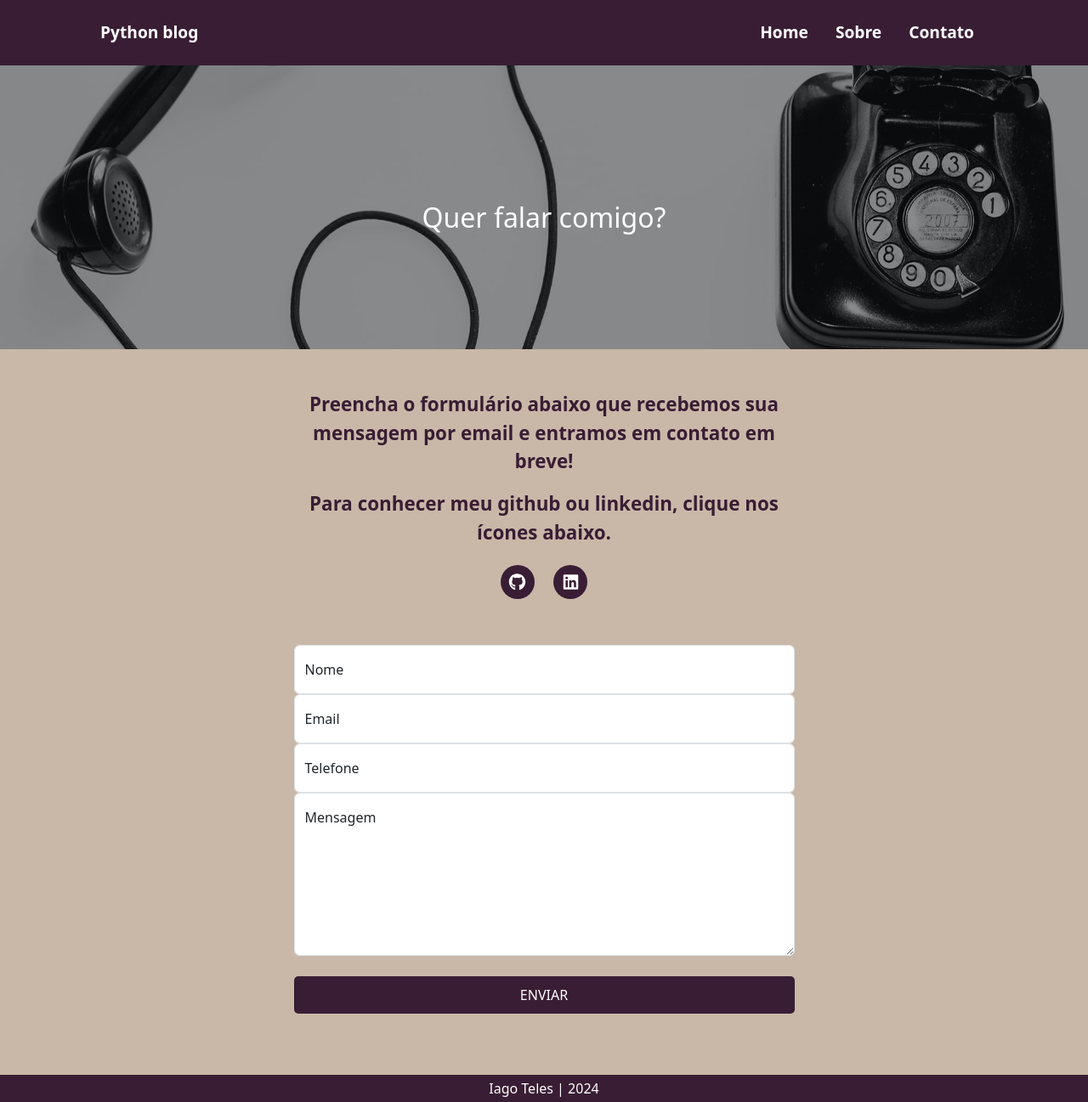
After one commit to iagooteles/blogPython, a Flask app: page /contact in a window 1280 px wide. The commit adds this page. Shown: the whole page at 85% size. Run offline with Flask 2, Linux system fonts and the light colour scheme; some libraries are stand-ins or nearby versions.

Commit message:
Adicionado form para envio de email, mudança na estilização por completo, adicionado contect e thankyou pages

```diff
--- a/server.py
+++ b/server.py
@@ -1,6 +1,7 @@
-from flask import Flask, render_template
+from flask import Flask, render_template, request, redirect, url_for
 from post import Post
 from utils import getCurrentYear
+from services.email_service import send_email
 import json
 import os
 
@@ -11,29 +12,40 @@ with open(data_file_path, 'r', encoding='utf-8') as file:
 
 post_objects = []
 for post in posts:
-    post_obj = Post(post["id"], post["title"], post["subtitle"], post["body"])
+    post_obj = Post(post['id'], post['title'], post['subtitle'], post['body'])
     post_objects.append(post_obj)
 
 app = Flask(__name__)
 
 
 @app.route('/')
-def get_all_posts():
-    return render_template("index.html", all_posts=post_objects, currentYear=getCurrentYear())
+def home():
+    return render_template('index.html', all_posts=post_objects, currentYear=getCurrentYear())
 
+@app.route('/about')
+def about():
+    return render_template('about.html', currentYear=getCurrentYear())
 
-@app.route("/about")
-def about():
-    return render_template("about.html", currentYear=getCurrentYear())
+@app.route('/contact', methods=['GET', 'POST'])
+def contact():
+    if request.method == 'POST':
+        name = request.form['name']
+        email = request.form['email']
+        phone = request.form['phone']
+        message = request.form['message']
 
+        send_email(name, email, phone, message)
+        return render_template('thankYou.html', currentYear=getCurrentYear(), name=name)
 
-@app.route("/post/<int:index>")
+    return render_template('contact.html', currentYear=getCurrentYear())
+
+@app.route('/post/<int:index>')
 def show_post(index):
     requested_post = None
     for blog_post in post_objects:
         if blog_post.id == index:
             requested_post = blog_post
-    return render_template("post.html", post=requested_post, currentYear=getCurrentYear())
+    return render_template('post.html', post=requested_post, currentYear=getCurrentYear())
 
 
 def init_server():
--- a/static/css/styles.css
+++ b/static/css/styles.css
@@ -1,9 +1,9 @@
-body{
- background: #efeff3;
- margin: 0;
- font-family: 'Raleway', sans-serif;
- -webkit-font-smoothing: antialiased;
-  color:#212121;
+body {
+  background-color: #c9b8a8 !important;
+  margin: 0;
+  font-family: 'Raleway', sans-serif;
+  -webkit-font-smoothing: antialiased;
+  color: #212121;
 }
 
 .navbar {
@@ -11,9 +11,9 @@ body{
   padding-bottom: 0 !important;
 }
 
-.wrapper{
+.wrapper {
   position: relative;
-  clear:both;
+  clear: both;
   margin: 0 auto 75px auto;
   width: 100%;
   overflow: hidden;
@@ -21,7 +21,7 @@ body{
 }
 
 .header-container {
-  background: #185f10;
+  background: #391d34;
 }
 
 .header-container button {
@@ -38,7 +38,7 @@ body{
 }
 
 .header-container a:hover {
-  color: #b4ffac;
+  color: #a24d52;
 }
 
 .top .title {
@@ -47,54 +47,75 @@ body{
 }
 
 .title h1 {
-  font-size:24px;
-  color:#FFF;
-  font-weight:500;
+  font-size: 24px;
+  color: #FFF;
+  font-weight: 500;
 }
 
-.content{
-    margin: -80px auto 100px;
+.content {
+  margin: -80px auto 100px;
   padding-bottom: 20px;
 }
 
-.card{
+.card {
   position: relative;
-  background: #fff;
-  padding:50px;
+  background-color: #e6d3c1 !important;
+  padding: 50px;
   min-width: 400px;
   max-width: 800px;
   margin: 20px auto 0 auto;
-  box-shadow: 0 2px 4px rgba(100,100,100,.1);
+  box-shadow: 0 2px 4px rgba(100, 100, 100, .1);
 
   border-radius: 8px;
 }
 
 .card h2 {
-  font-size:21px;
-  font-weight:500;
+  font-size: 21px;
+  font-weight: 500;
 }
 
 .card p {
-  color:#212121;
-  margin-top:20px;
+  color: #212121;
+  margin-top: 20px;
   font-size: 1.2em;
-  line-height:24px;
+  line-height: 24px;
+}
+
+.about-content {
+  height: 80.2vh;
+}
+
+.thank-you-container {
+  display: flex;
+  justify-content: center;
+  align-items: center;
+  color: #391d34;
+  font-size: 1.6rem;
+  font-weight: 700;
+
+  flex-direction: column;
+  height: 88vh;
+}
+
+.thank-you-container h2 {
+  font-size: 2.5rem;
 }
 
 footer {
-  position: fixed;
-  left: 0;
-  bottom: 0;
   width: 100%;
-  background-color: #185f10;
+  background-color: #391d34;
   color: white;
   text-align: center;
+}
+
+footer p {
+  margin: 0;
 }
 
 .btn-card {
   display: inline-block;
   padding: 10px 20px;
-  background-color: #1f7f15;
+  background-color: #f8af8c;
   color: white;
   text-align: center;
   text-decoration: none;
@@ -108,7 +129,7 @@ footer {
 }
 
 .btn-card:hover {
-  background-color: #103f0b;
+  background-color: #a24d52;
 }
 
 .close-btn {
@@ -126,11 +147,11 @@ footer {
 }
 
 .close-link:hover {
-  color: #082005;
+  color: #391d34;
 }
 
 .fas .fa-circle .fa-stack-2x {
-  color: #1f7f15;
+  color: #391d34;
 }
 
 .icon .fa-github {
@@ -145,3 +166,58 @@ footer {
 .about-container {
   margin-top: 3rem;
 }
+
+.contact-me-container {
+  position: relative;
+  margin-bottom: 3rem;
+  padding-top: 10rem;
+  padding-bottom: 8rem;
+  background: no-repeat center;
+  background-color: #6c757d;
+  background-size: cover;
+  background-attachment: scroll;
+
+  text-align: center;
+  color: #fff;
+}
+
+.contact-me-container:before {
+  content: "";
+  position: absolute;
+  top: 0;
+  left: 0;
+  right: 0;
+  bottom: 0;
+  background-color: #14171a;
+  opacity: 0.5;
+}
+
+.icone {
+  color: #391d34;
+
+  transition: 0.3s color ease-in-out;
+}
+
+.icone:hover {
+  color: #a24d52;
+}
+
+.btn-formulario {
+  width: 100%;
+  background-color: #391d34;
+  padding: 10px 0;
+  color: #fff;
+  border: none;
+  border-radius: 5px;
+}
+
+.btn-formulario:hover {
+  background-color: #a24d52;
+}
+
+.contact-me-text-container {
+  color: #391d34;
+  font-size: 1.4rem;
+  text-align: center;
+  font-weight: 700;
+}
--- /dev/null
+++ b/templates/contact.html
@@ -0,0 +1,120 @@
+{% include "header.html" %}
+
+<div
+  class="contact-me-container"
+  style="background-image: url('./../static/assets/img/contact-bg.jpg')"
+>
+  <div class="container position-relative px-4 px-lg-5">
+    <div class="row gx-4 gx-lg-5 justify-content-center">
+      <div class="col-md-10 col-lg-8 col-xl-7">
+        <div class="page-heading">
+          <h2>Quer falar comigo?</h2>
+        </div>
+      </div>
+    </div>
+  </div>
+</div>
+
+<main class="mb-4">
+  <div class="container px-4 px-lg-5">
+    <div class="row gx-4 gx-lg-5 justify-content-center">
+      <div class="col-md-10 col-lg-8 col-xl-7">
+        <div class="contact-me-text-container">
+          <p>
+            Preencha o formulário abaixo que recebemos sua mensagem por email e
+            entramos em contato em breve!
+          </p>
+          <p>Para conhecer meu github ou linkedin, clique nos ícones abaixo.</p>
+        </div>
+
+        <ul class="list-inline text-center icons-container">
+          <li class="list-inline-item">
+            <a
+              href="https://github.com/iagooteles"
+              target="_blank"
+              class="icone"
+            >
+              <span class="fa-stack fa-lg">
+                <i class="fas fa-circle fa-stack-2x"></i>
+                <i class="fab fa-github fa-stack-1x fa-inverse"></i>
+              </span>
+            </a>
+          </li>
+          <li class="list-inline-item">
+            <a
+              href="https://linkedin.com/in/iagooteles"
+              target="_blank"
+              class="icone"
+            >
+              <span class="fa-stack fa-lg">
+                <i class="fas fa-circle fa-stack-2x"></i>
+                <i class="fab fa-linkedin fa-stack-1x fa-inverse"></i>
+              </span>
+            </a>
+          </li>
+        </ul>
+
+        <div class="my-5">
+          <form id="contactForm" name="sentMessage" method="POST" action="/contact">
+            <div class="form-floating">
+              <input
+                class="form-control"
+                id="name"
+                name="name"
+                type="text"
+                placeholder="Digite seu nome..."
+                required
+              />
+              <label for="name">Nome</label>
+            </div>
+            <div class="form-floating">
+              <input
+                class="form-control"
+                id="email"
+                name="email"
+                type="email"
+                placeholder="Digite seu email..."
+                required
+              />
+              <label for="email">Email</label>
+            </div>
+            <div class="form-floating">
+              <input
+                class="form-control"
+                id="phone"
+                name="phone"
+                type="tel"
+                pattern="[0-9]*"
+                placeholder="Digite seu telefone..."
+                required
+              />
+              <label for="phone">Telefone</label>
+            </div>
+            <div class="form-floating">
+              <textarea
+                class="form-control"
+                id="message"
+                name="message"
+                placeholder="Escreva sua mensagem aqui..."
+                required
+                maxlength="500"
+                style="height: 12rem"
+              ></textarea>
+              <label for="message">Mensagem</label>
+            </div>
+            <br />
+            <button
+              class="btn-formulario text-uppercase"
+              id="submitButton"
+              type="submit"
+            >
+              Enviar
+            </button>
+          </form>
+        </div>
+      </div>
+    </div>
+  </div>
+</main>
+
+{% include "footer.html" %}
--- a/templates/footer.html
+++ b/templates/footer.html
@@ -1,25 +1,7 @@
-<footer class="border-top">
-    <div class="container px-4 px-lg-5">
+<footer>
+    <div class="container py-1">
         <div class="row gx-4 gx-lg-5 justify-content-center">
             <div class="col-md-10 col-lg-8 col-xl-7">
-                <ul class="list-inline text-center icons-container">
-                    <li class="list-inline-item">
-                        <a href="https://github.com/iagooteles" target="_blank">
-                            <span class="fa-stack fa-lg">
-                                <i class="fas fa-circle fa-stack-2x" style="color: #1f7f15;"></i>
-                                <i class="fab fa-github fa-stack-1x fa-inverse"></i>
-                            </span>
-                        </a>
-                    </li>
-                    <li class="list-inline-item">
-                        <a href="https://linkedin.com/in/iagooteles" target="_blank">
-                            <span class="fa-stack fa-lg">
-                                <i class="fas fa-circle fa-stack-2x" style="color: #1f7f15;"></i>
-                                <i class="fab fa-linkedin fa-stack-1x fa-inverse"></i>
-                            </span>
-                        </a>
-                    </li>
-                </ul>
                 <p>Iago Teles | {{ currentYear }}</p>
             </div>
         </div>
--- a/templates/header.html
+++ b/templates/header.html
@@ -2,31 +2,93 @@
 <html lang="en">
   <head>
     <meta charset="utf-8" />
-        <meta name="viewport" content="width=device-width, initial-scale=1, shrink-to-fit=no" />
+    <meta
+      name="viewport"
+      content="width=device-width, initial-scale=1, shrink-to-fit=no"
+    />
     <meta name="description" content="" />
     <meta name="author" content="" />
     <title>Blog sobre Python</title>
-        <link rel="icon" type="image/x-icon" href="{{ url_for('static', filename='assets/favicon.ico') }}" />
-        <script src="https://use.fontawesome.com/releases/v6.3.0/js/all.js" crossorigin="anonymous"></script>
-        <link href="https://fonts.googleapis.com/css?family=Lora:400,700,400italic,700italic" rel="stylesheet" type="text/css" />
-        <link href="https://fonts.googleapis.com/css?family=Open+Sans:300italic,400italic,600italic,700italic,800italic,400,300,600,700,800" rel="stylesheet" type="text/css" />
-        <link href="{{ url_for('static', filename='css/styles.css') }}" rel="stylesheet" />
-        <link href="https://cdn.jsdelivr.net/npm/bootstrap@5.3.3/dist/css/bootstrap.min.css" rel="stylesheet" integrity="sha384-QWTKZyjpPEjISv5WaRU9OFeRpok6YctnYmDr5pNlyT2bRjXh0JMhjY6hW+ALEwIH" crossorigin="anonymous">
 
+    <!-- mudar favicon -->
+    <link
+      rel="icon"
+      type="image/x-icon"
+      href="./../static/assets/favicon.ico"
+    />
+
+    <script
+      src="https://use.fontawesome.com/releases/v6.3.0/js/all.js"
+      crossorigin="anonymous"
+    ></script>
+    <link
+      href="https://fonts.googleapis.com/css?family=Lora:400,700,400italic,700italic"
+      rel="stylesheet"
+      type="text/css"
+    />
+    <link
+      href="https://fonts.googleapis.com/css?family=Open+Sans:300italic,400italic,600italic,700italic,800italic,400,300,600,700,800"
+      rel="stylesheet"
+      type="text/css"
+    />
+    <link
+      href="{{ url_for('static', filename='css/styles.css') }}"
+      rel="stylesheet"
+    />
+    <link
+      href="https://cdn.jsdelivr.net/npm/bootstrap@5.3.3/dist/css/bootstrap.min.css"
+      rel="stylesheet"
+      integrity="sha384-QWTKZyjpPEjISv5WaRU9OFeRpok6YctnYmDr5pNlyT2bRjXh0JMhjY6hW+ALEwIH"
+      crossorigin="anonymous"
+    />
   </head>
   <body>
-        <nav class="navbar navbar-expand-lg navbar-light header-container" id="mainNav">
+    <nav
+      class="navbar navbar-expand-lg navbar-light header-container"
+      id="mainNav"
+    >
       <div class="container px-4 px-lg-5">
-                <a class="navbar-brand " href="{{ url_for('get_all_posts') }}">Python blog</a>
-                <button class="navbar-toggler" type="button" data-bs-toggle="collapse" data-bs-target="#navbarResponsive" aria-controls="navbarResponsive" aria-expanded="false" aria-label="Toggle navigation">
+        <a class="navbar-brand" href="{{ url_for('home') }}"
+          >Python blog</a
+        >
+        <button
+          class="navbar-toggler"
+          type="button"
+          data-bs-toggle="collapse"
+          data-bs-target="#navbarResponsive"
+          aria-controls="navbarResponsive"
+          aria-expanded="false"
+          aria-label="Toggle navigation"
+        >
           Menu
           <i class="fas fa-bars"></i>
         </button>
         <div class="collapse navbar-collapse" id="navbarResponsive">
           <ul class="navbar-nav ms-auto py-4 py-lg-0">
-                        <li class="nav-item"><a class="nav-link px-lg-3 py-3 py-lg-4" href="{{ url_for('get_all_posts') }}">Home</a></li>
-                        <li class="nav-item"><a class="nav-link px-lg-3 py-3 py-lg-4" href="{{ url_for('about') }}">Sobre</a></li>
+            <li class="nav-item">
+              <a
+                class="nav-link px-lg-3 py-3 py-lg-4"
+                href="{{ url_for('home') }}"
+                >Home</a
+              >
+            </li>
+            <li class="nav-item">
+              <a
+                class="nav-link px-lg-3 py-3 py-lg-4"
+                href="{{ url_for('about') }}"
+                >Sobre</a
+              >
+            </li>
+            <li class="nav-item">
+              <a
+                class="nav-link px-lg-3 py-3 py-lg-4"
+                href="{{ url_for('contact') }}"
+                >Contato</a
+              >
+            </li>
           </ul>
         </div>
       </div>
     </nav>
+  </body>
+</html>
```
Also changed, not shown: services/email_service.py (added, +37 -0 lines), templates/about.html (+7 -6 lines), templates/index.html (+4 -4 lines), templates/post.html (+3 -4 lines), templates/thankYou.html (added, +8 -0 lines), static/assets/favicon.ico (added), static/assets/img/contact-bg.jpg (added). Lines whose indentation alone changed are shown as unchanged.
